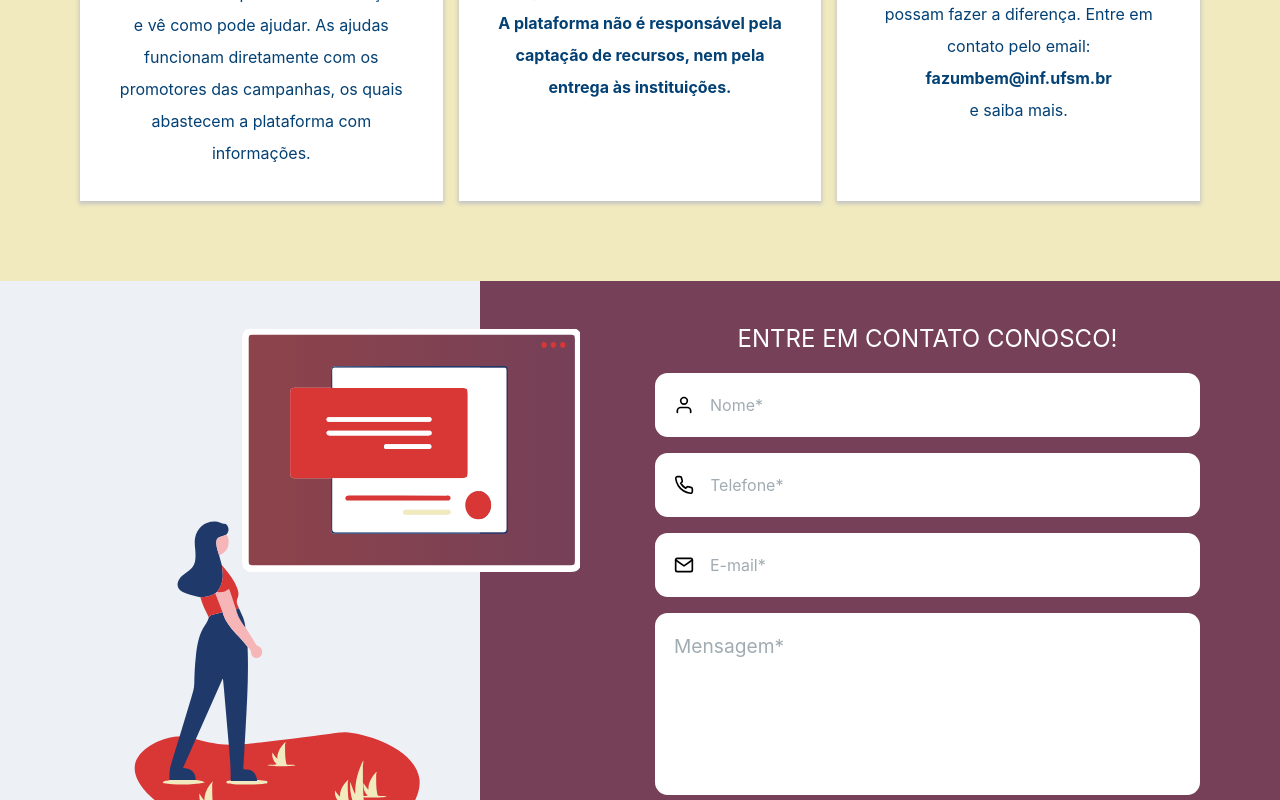
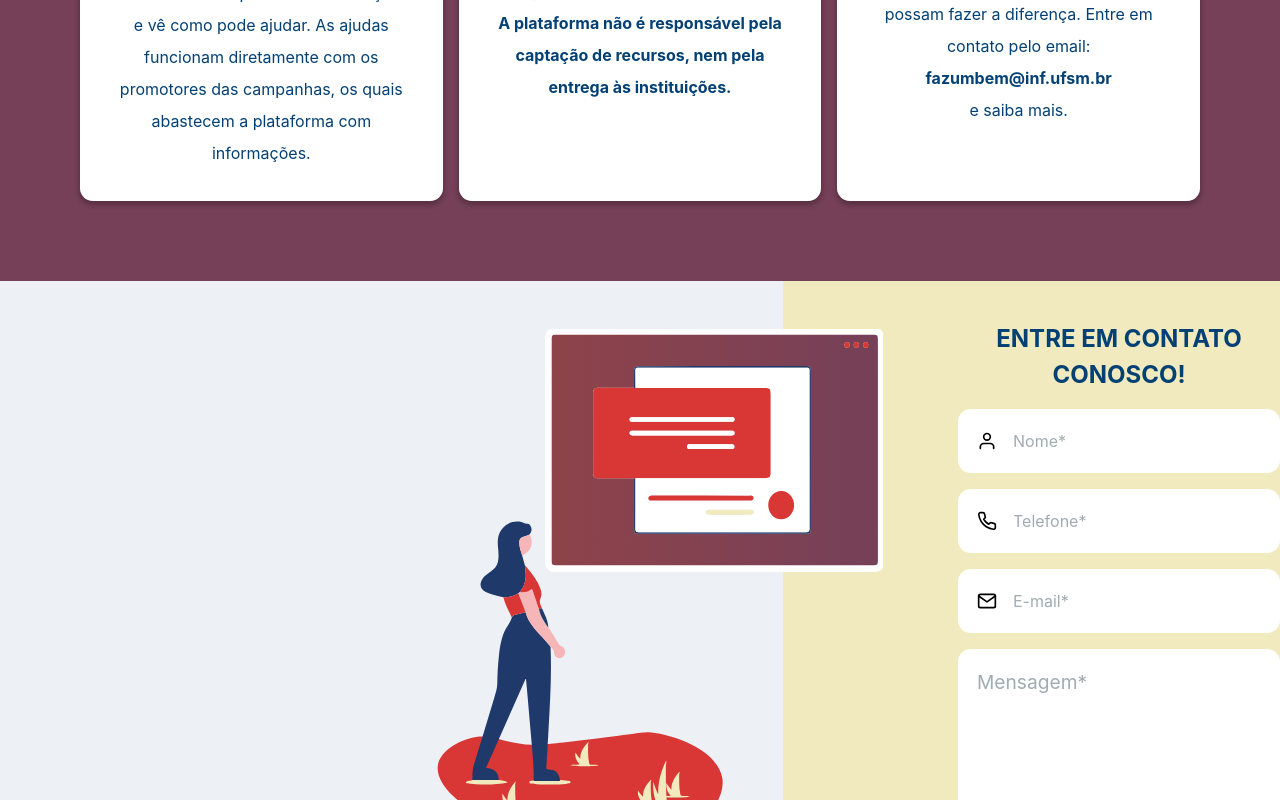
Before and after one commit to Faz-um-bem/frontend, a Next.js app: page / in a window 1280 px wide. Shown: the part 2000-2800 px from the top of the page. Built offline with nearby package versions, Linux system fonts and the light colour scheme.

Commit message:
Alteração das cores

```diff
--- a/src/styles/global.ts
+++ b/src/styles/global.ts
@@ -8,6 +8,7 @@ const GlobalStyles = createGlobalStyle`
     --background-gray: #EDF1F6;
     --background-dark-gray: #A8A8B3;
     --background-purple: #754058;
+    --background-yellow: #F1EABE;
 
     --white: #ffffff;
     --blue: #034074;
--- a/src/styles/index.ts
+++ b/src/styles/index.ts
@@ -85,7 +85,7 @@ export const Content = styled.main`
       width: 430px;
       color: var(--blue);
       font-size: 26px;
-      line-height: 3rem;
+      line-height: 2rem;
       font-weight: normal;
       text-align: justify;
     }
@@ -135,7 +135,7 @@ export const Content = styled.main`
 export const ButtonContainer = styled(Button)`
   background: var(--orange);
   margin-top: 3rem;
-  border-radius: 1.5rem;
+  border-radius: 0.8rem;
 
   :hover {
     border-color: var(--orange);
@@ -232,7 +232,7 @@ export const MoreInfo = styled.section`
   align-items: center;
   width: 100%;
 
-  background: var(--yellow);
+  background: var(--purple);
 
   padding: 5rem 0;
 `;
@@ -253,7 +253,8 @@ export const MoreInfoContent = styled.div`
     padding: 2rem;
 
     background: var(--white);
-    box-shadow: 0 2px 4px 1px var(--gray);
+    box-shadow: 0 3px 5px 1px rgba(0, 0, 0, 0.25);
+    border-radius: 0.8rem;
 
     font-size: 1rem;
     color: var(--heading);
@@ -309,9 +310,9 @@ export const ContactContainer = styled.div`
       left: 0;
     }
 
-    &.background_purple {
+    &.background_yellow {
       display: flex;
-      background: var(--background-purple);
+      background: var(--background-yellow);
       width: 50%;
       min-height: 100%;
       position: absolute;
@@ -338,7 +339,13 @@ export const ContactContainer = styled.div`
       align-items: flex-end;
       justify-content: center;
 
-      background: var(--purple);
+      background: var(--yellow);
+
+      h1 {
+        color: var(--heading);
+        font-size: 1.5rem;
+        font-weight: bold;
+      }
     }
   }
 
```
